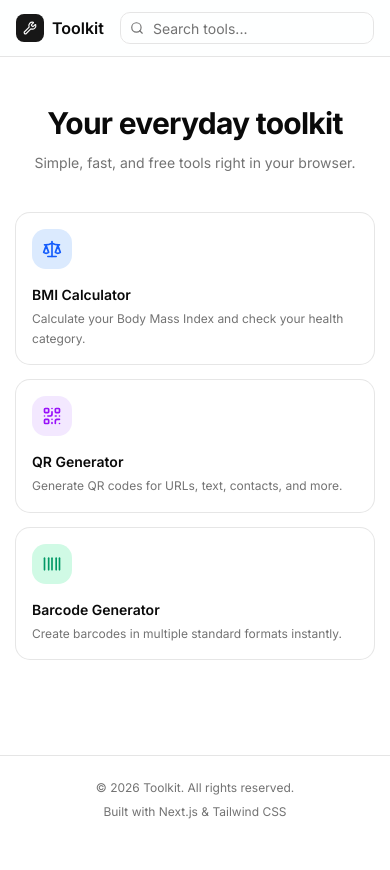
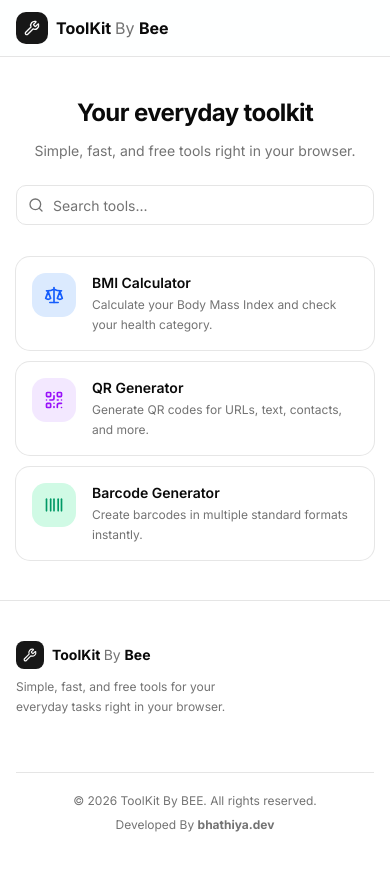
Before and after one commit to smbhathiya/OmniTool, a Next.js app: page / in a window 390 px wide. Shown: the top 870 px of the page. Before the commit the page ends 844 px from the top, so only its background shows below. Built offline with nearby package versions, Linux system fonts and the light colour scheme.

Commit message:
feat: add BMI calculator page with navigation and footer components

```diff
--- a/app/page.tsx
+++ b/app/page.tsx
@@ -2,10 +2,12 @@
 
 import { useState } from "react"
 import Link from "next/link"
-import { Search, Scale, QrCode, Barcode, Wrench } from "lucide-react"
+import { Search, Scale, QrCode, Barcode } from "lucide-react"
 import type { LucideIcon } from "lucide-react"
 import { Input } from "@/components/ui/input"
 import { Card, CardContent } from "@/components/ui/card"
+import { Navbar } from "@/components/navbar"
+import { Footer } from "@/components/footer"
 
 interface Tool {
   id: string
@@ -59,53 +61,46 @@ export default function Home() {
 
   return (
     <div className="min-h-screen flex flex-col bg-background">
-      {/* Navbar */}
-      <header className="sticky top-0 z-50 border-b border-border bg-background/90 backdrop-blur-sm">
-        <div className="max-w-5xl mx-auto px-4 sm:px-6 h-14 flex items-center justify-between gap-4">
-          <Link href="/" className="flex items-center gap-2 shrink-0">
-            <div className="w-7 h-7 rounded-md bg-primary flex items-center justify-center">
-              <Wrench className="w-3.5 h-3.5 text-primary-foreground" />
-            </div>
-            <span className="font-semibold text-foreground">Toolkit</span>
-          </Link>
-          <div className="relative w-full max-w-xs">
-            <Search className="absolute left-2.5 top-1/2 -translate-y-1/2 h-3.5 w-3.5 text-muted-foreground pointer-events-none" />
-            <Input
-              type="text"
-              placeholder="Search tools..."
-              value={query}
-              onChange={(e) => setQuery(e.target.value)}
-              className="pl-8 h-8 text-sm"
-            />
-          </div>
-        </div>
-      </header>
+      <Navbar />
 
-      {/* Main */}
-      <main className="flex-1 max-w-5xl mx-auto w-full px-4 sm:px-6 py-12">
-        <div className="text-center mb-10">
-          <h1 className="text-3xl sm:text-4xl font-bold tracking-tight text-foreground mb-3">
+      <main className="flex-1 w-full max-w-5xl mx-auto px-4 sm:px-6 py-10 sm:py-14">
+        {/* Hero */}
+        <div className="text-center mb-6 sm:mb-8">
+          <h1 className="text-2xl sm:text-4xl font-bold tracking-tight text-foreground mb-3">
             Your everyday toolkit
           </h1>
-          <p className="text-muted-foreground max-w-md mx-auto text-sm sm:text-base">
+          <p className="text-sm sm:text-base text-muted-foreground max-w-sm mx-auto">
             Simple, fast, and free tools right in your browser.
           </p>
         </div>
 
+        {/* Search — between subtitle and cards */}
+        <div className="relative max-w-md mx-auto mb-8 sm:mb-10">
+          <Search className="absolute left-3 top-1/2 -translate-y-1/2 h-4 w-4 text-muted-foreground pointer-events-none" />
+          <Input
+            type="text"
+            placeholder="Search tools..."
+            value={query}
+            onChange={(e) => setQuery(e.target.value)}
+            className="pl-9 h-10 text-sm"
+          />
+        </div>
+
+        {/* Tool grid */}
         {filtered.length > 0 ? (
-          <div className="grid grid-cols-1 sm:grid-cols-2 lg:grid-cols-3 gap-4">
+          <div className="grid grid-cols-1 sm:grid-cols-2 lg:grid-cols-3 gap-3 sm:gap-4">
             {filtered.map((tool) => {
               const Icon = tool.icon
               return (
                 <Link key={tool.id} href={tool.href} className="group">
-                  <Card className="h-full transition-all duration-200 hover:shadow-md hover:-translate-y-0.5 cursor-pointer">
-                    <CardContent className="flex flex-col gap-4">
+                  <Card className="h-full transition-all duration-200 hover:shadow-md active:scale-[0.98] cursor-pointer">
+                    <CardContent className="flex items-start gap-4 sm:flex-col sm:items-start sm:gap-4">
                       <div
-                        className={`w-10 h-10 rounded-xl flex items-center justify-center ${tool.iconWrapperClass}`}
+                        className={`w-11 h-11 sm:w-10 sm:h-10 rounded-xl flex items-center justify-center shrink-0 ${tool.iconWrapperClass}`}
                       >
                         <Icon className={`w-5 h-5 ${tool.iconClass}`} />
                       </div>
-                      <div className="space-y-1">
+                      <div className="space-y-0.5 min-w-0">
                         <p className="font-semibold text-sm text-foreground group-hover:text-primary transition-colors">
                           {tool.name}
                         </p>
@@ -128,13 +123,7 @@ export default function Home() {
         )}
       </main>
 
-      {/* Footer */}
-      <footer className="border-t border-border py-6">
-        <div className="max-w-5xl mx-auto px-4 sm:px-6 flex flex-col sm:flex-row items-center justify-between gap-2 text-xs text-muted-foreground">
-          <span>© {new Date().getFullYear()} Toolkit. All rights reserved.</span>
-          <span>Built with Next.js & Tailwind CSS</span>
-        </div>
-      </footer>
+      <Footer />
     </div>
   )
 }
--- /dev/null
+++ b/components/footer.tsx
@@ -0,0 +1,52 @@
+import Link from "next/link"
+import { Wrench } from "lucide-react"
+
+
+export function Footer() {
+  return (
+    <footer className="border-t border-border">
+      <div className="mx-auto max-w-5xl px-4 py-10 sm:px-6">
+        <div className="flex flex-col items-start justify-between gap-6 sm:flex-row">
+          {/* Brand */}
+          <div className="space-y-2">
+            <Link href="/" className="flex items-center gap-2">
+              <div className="flex h-7 w-7 shrink-0 items-center justify-center rounded-md bg-primary">
+                <Wrench className="h-3.5 w-3.5 text-primary-foreground" />
+              </div>
+              <span className="text-sm leading-none font-bold text-foreground">
+                ToolKit{" "}
+                <span className="font-normal text-muted-foreground">By </span>
+                <span className="font-bold text-foreground">Bee</span>
+              </span>
+            </Link>
+            <p className="max-w-[220px] text-xs leading-relaxed text-muted-foreground">
+              Simple, fast, and free tools for your everyday tasks right in your
+              browser.
+            </p>
+          </div>
+
+          {/* Developer credit */}
+          <div className="flex flex-col items-start gap-1 sm:items-end"></div>
+        </div>
+
+        <div className="mt-8 flex flex-col items-center justify-between gap-2 border-t border-border pt-5 text-xs text-muted-foreground sm:flex-row">
+          <span>
+            &copy; {new Date().getFullYear()} ToolKit By BEE. All rights
+            reserved.
+          </span>
+          <span>
+            Developed By{" "}
+            <a
+              href="https://bhathiya.dev"
+              target="_blank"
+              rel="noopener noreferrer"
+              className="transition-colors hover:text-foreground font-bold"
+            >
+              bhathiya.dev
+            </a>
+          </span>
+        </div>
+      </div>
+    </footer>
+  )
+}
--- /dev/null
+++ b/components/navbar.tsx
@@ -0,0 +1,23 @@
+"use client"
+
+import Link from "next/link"
+import { Wrench } from "lucide-react"
+
+export function Navbar() {
+  return (
+    <header className="sticky top-0 z-50 border-b border-border bg-background/90 backdrop-blur-sm">
+      <div className="max-w-5xl mx-auto px-4 sm:px-6 h-14 flex items-center">
+        <Link href="/" className="flex items-center gap-2">
+          <div className="w-8 h-8 rounded-lg bg-primary flex items-center justify-center shrink-0">
+            <Wrench className="w-4 h-4 text-primary-foreground" />
+          </div>
+          <span className="font-bold text-foreground leading-none">
+            ToolKit{" "}
+            <span className="font-normal text-muted-foreground">By </span>
+            <span className="font-bold text-foreground">Bee</span>
+          </span>
+        </Link>
+      </div>
+    </header>
+  )
+}
```
Also changed, not shown: app/bmi-calculator/page.tsx (+33 -42 lines).
